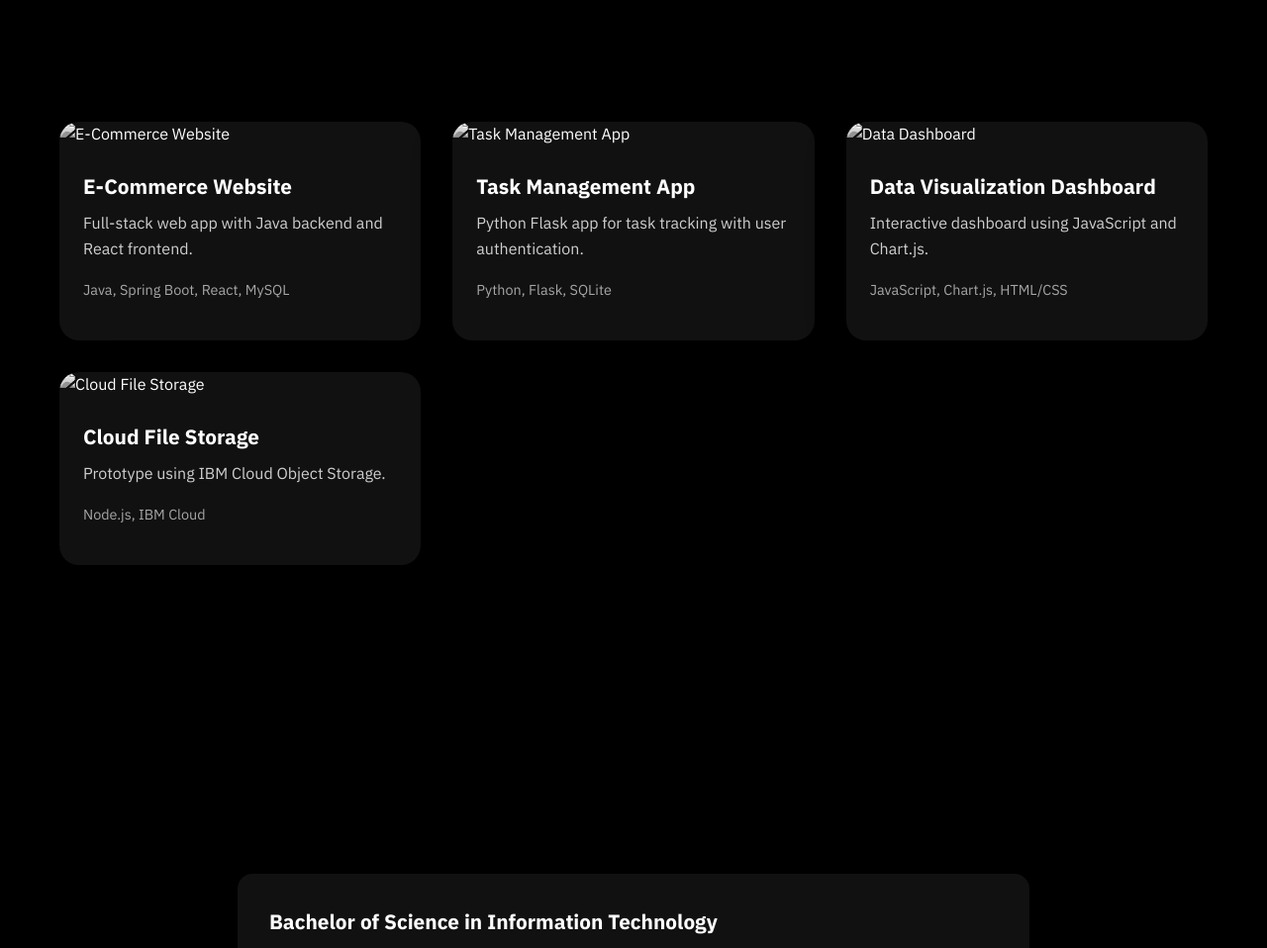
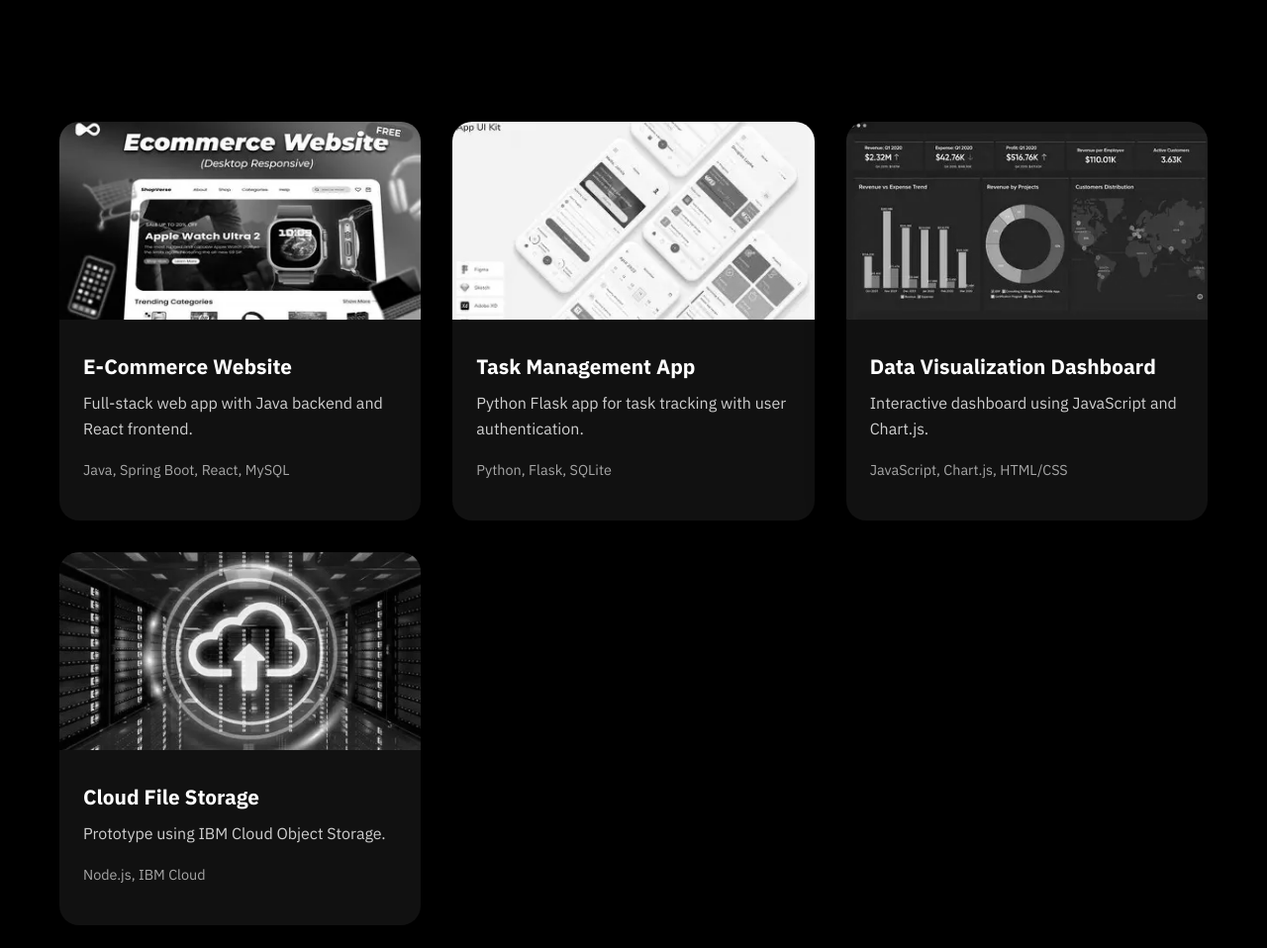
Before and after one commit to UKELLLL/bernalesfinals, a plain HTML site: page index.html in a window 1280 px wide. Shown: the part 2340-3298 px from the top of the page at 99% size. Drawn offline with Linux system fonts and the light colour scheme.

Commit message:
Update project images in index.html

```diff
--- a/index.html
+++ b/index.html
@@ -513,7 +513,7 @@ body {
             <h2 class="section-title">Projects</h2>
             <div class="projects-grid">
                 <div class="project-card">
-                    <img src="assets/images/project1.jpg" alt="E-Commerce Website" style="filter: grayscale(100%);" />
+                    <img src="e-comers.png" alt="E-Commerce Website" style="filter: grayscale(100%);" />
                     <h3>E-Commerce Website</h3>
                     <p>Full-stack web app with Java backend and React frontend.</p>
                     <p class="techs">Java, Spring Boot, React, MySQL</p>
@@ -521,7 +521,7 @@ body {
                     </div>
                 </div>
                 <div class="project-card">
-                    <img src="assets/images/project2.jpg" alt="Task Management App" style="filter: grayscale(100%);" />
+                    <img src="task management.png" alt="Task Management App" style="filter: grayscale(100%);" />
                     <h3>Task Management App</h3>
                     <p>Python Flask app for task tracking with user authentication.</p>
                     <p class="techs">Python, Flask, SQLite</p>
@@ -529,7 +529,7 @@ body {
                     </div>
                 </div>
                 <div class="project-card">
-                    <img src="assets/images/project3.jpg" alt="Data Dashboard" style="filter: grayscale(100%);" />
+                    <img src="data visual.png" alt="Data Dashboard" style="filter: grayscale(100%);" />
                     <h3>Data Visualization Dashboard</h3>
                     <p>Interactive dashboard using JavaScript and Chart.js.</p>
                     <p class="techs">JavaScript, Chart.js, HTML/CSS</p>
@@ -537,7 +537,7 @@ body {
                     </div>
                 </div>
                 <div class="project-card">
-                    <img src="assets/images/project4.jpg" alt="Cloud File Storage" style="filter: grayscale(100%);" />
+                    <img src="12.png" alt="Cloud File Storage" style="filter: grayscale(100%);" />
                     <h3>Cloud File Storage</h3>
                     <p>Prototype using IBM Cloud Object Storage.</p>
                     <p class="techs">Node.js, IBM Cloud</p>
```
